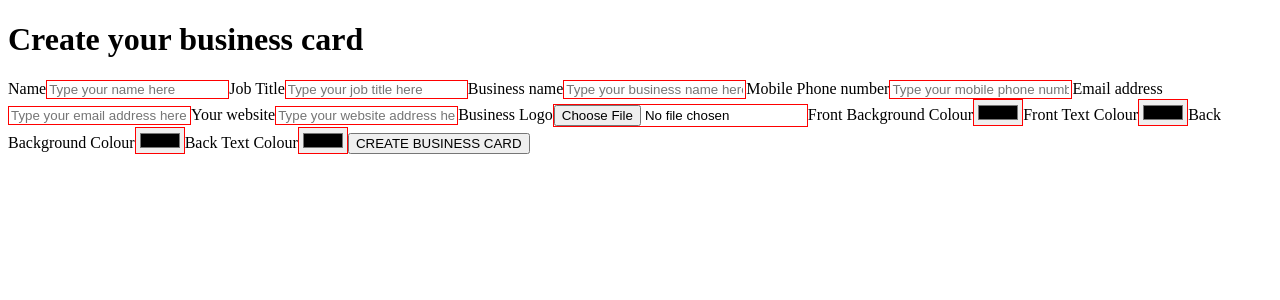
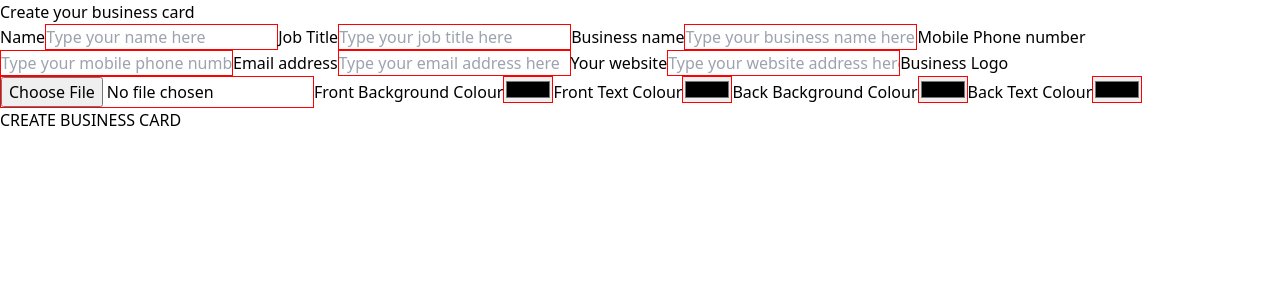
Before and after one commit to HalfElfAlistair/personalised-business-card, a React (Create React App) app: page / in a window 1280 px wide. Shown: the top 300 px of the page. Built offline with nearby package versions, Linux system fonts and the light colour scheme; no server answers.

Commit message:
setting up Tailwind

```diff
--- a/package.json
+++ b/package.json
@@ -36,5 +36,10 @@
       "last 1 firefox version",
       "last 1 safari version"
     ]
+  },
+  "devDependencies": {
+    "autoprefixer": "^10.4.8",
+    "postcss": "^8.4.16",
+    "tailwindcss": "^3.1.8"
   }
 }
--- /dev/null
+++ b/postcss.config.js
@@ -0,0 +1,6 @@
+module.exports = {
+  plugins: {
+    tailwindcss: {},
+    autoprefixer: {},
+  },
+}
--- a/src/index.css
+++ b/src/index.css
@@ -1,3 +1,7 @@
+@tailwind base;
+@tailwind components;
+@tailwind utilities;
+
 .valid {
     border: solid 1px green;
 }
--- a/src/index.js
+++ b/src/index.js
@@ -2,6 +2,7 @@
 import ReactDOM from 'react-dom/client';
 import App from './App';
 import { BrowserRouter } from 'react-router-dom';
+import './index.css'
 
 const root = ReactDOM.createRoot(document.getElementById('root'));
 root.render(
--- /dev/null
+++ b/tailwind.config.js
@@ -0,0 +1,8 @@
+/** @type {import('tailwindcss').Config} */
+module.exports = {
+  content: ["./src/**/*.{js,jsx,ts,tsx}",],
+  theme: {
+    extend: {},
+  },
+  plugins: [],
+}
```
